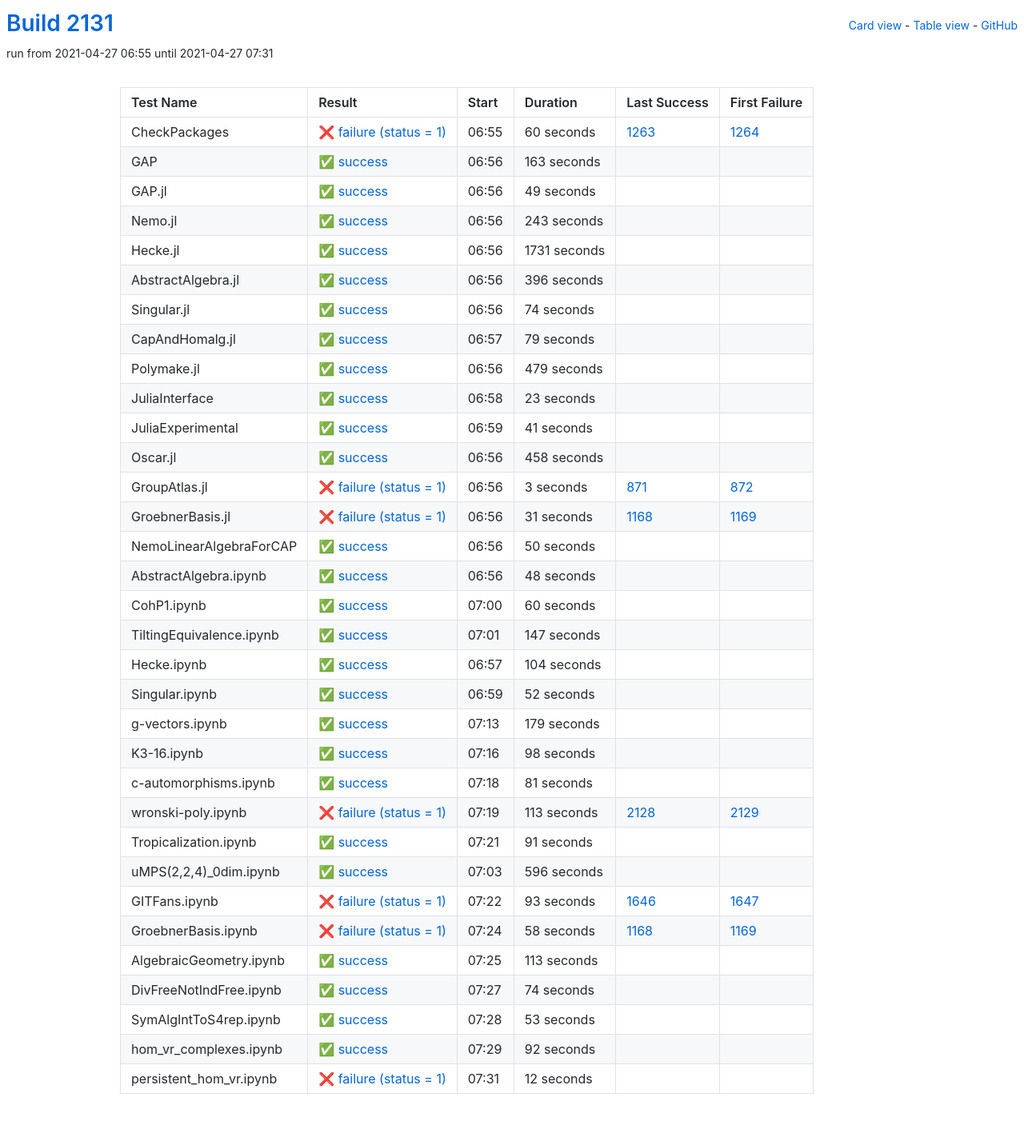
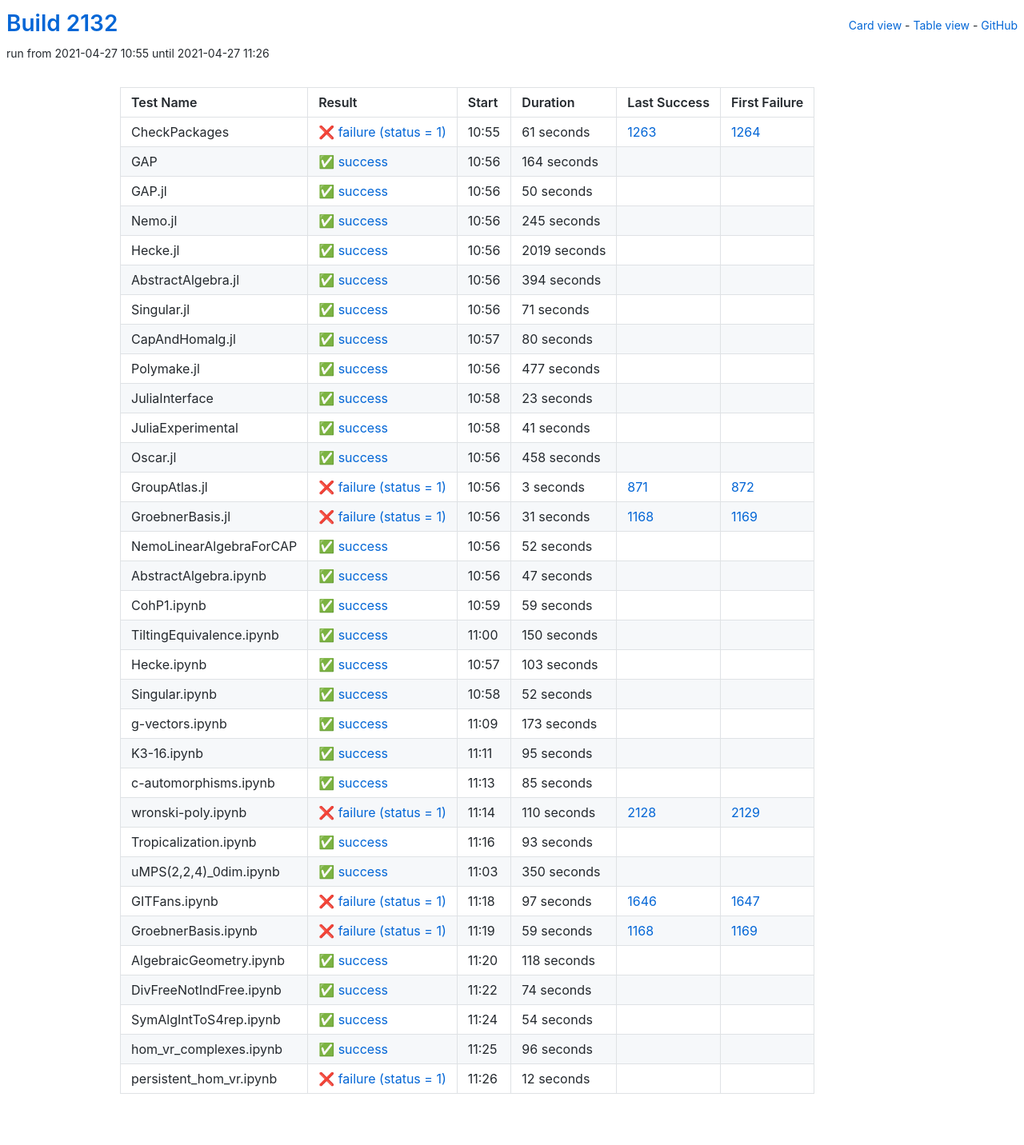
Before and after one commit to oscar-system/oscar-ci-status-stable, a Jekyll site: the page built from table.html, in a window 1280 px wide. Shown: the whole page at 80% size. Built offline with Jekyll 4.4.1, drawn with Linux system fonts in a browser that asks for light colours.

Commit message:
Build #2132

```diff
--- a/_data/ci.yml
+++ b/_data/ci.yml
@@ -1,6 +1,6 @@
 ---
-build: 2131
-build_url: https://oscarci.mathematik.uni-kl.de/job/oscar-stable/2131/
+build: 2132
+build_url: https://oscarci.mathematik.uni-kl.de/job/oscar-stable/2132/
 job: oscar-stable
 organization: oscar-system
 repo: oscar-ci-status-stable
@@ -8,116 +8,116 @@ repourl: https://github.com/oscar-system/oscar-ci-status-stable
 tests:
 - name: CheckPackages
   id: checkpackages
-  log: https://oscarci.mathematik.uni-kl.de/job/oscar-stable/2131/artifact/logs/build-2131/CheckPackages.log
-  start: 2021-04-27 06:55
+  log: https://oscarci.mathematik.uni-kl.de/job/oscar-stable/2132/artifact/logs/build-2132/CheckPackages.log
+  start: 2021-04-27 10:55
   success: false
   exitcode: 1
   status: failure
-  duration: 60
+  duration: 61
   last_success: 1263
   last_success_url: https://oscarci.mathematik.uni-kl.de/job/oscar-stable/1263/
   first_failure: 1264
   first_failure_url: https://oscarci.mathematik.uni-kl.de/job/oscar-stable/1264/
 - name: GAP
   id: gap
-  log: https://oscarci.mathematik.uni-kl.de/job/oscar-stable/2131/artifact/logs/build-2131/GAP.log
-  start: 2021-04-27 06:56
+  log: https://oscarci.mathematik.uni-kl.de/job/oscar-stable/2132/artifact/logs/build-2132/GAP.log
+  start: 2021-04-27 10:56
   success: true
   exitcode: 0
   status: success
-  duration: 163
+  duration: 164
   last_success: false
   last_success_url:
   first_failure: false
   first_failure_url:
 - name: GAP.jl
   id: gap-jl
-  log: https://oscarci.mathematik.uni-kl.de/job/oscar-stable/2131/artifact/logs/build-2131/GAP.jl.log
-  start: 2021-04-27 06:56
+  log: https://oscarci.mathematik.uni-kl.de/job/oscar-stable/2132/artifact/logs/build-2132/GAP.jl.log
+  start: 2021-04-27 10:56
   success: true
   exitcode: 0
   status: success
-  duration: 49
+  duration: 50
   last_success: false
   last_success_url:
   first_failure: false
   first_failure_url:
 - name: Nemo.jl
   id: nemo-jl
-  log: https://oscarci.mathematik.uni-kl.de/job/oscar-stable/2131/artifact/logs/build-2131/Nemo.jl.log
-  start: 2021-04-27 06:56
+  log: https://oscarci.mathematik.uni-kl.de/job/oscar-stable/2132/artifact/logs/build-2132/Nemo.jl.log
+  start: 2021-04-27 10:56
   success: true
   exitcode: 0
   status: success
-  duration: 243
+  duration: 245
   last_success: false
   last_success_url:
   first_failure: false
   first_failure_url:
 - name: Hecke.jl
   id: hecke-jl
-  log: https://oscarci.mathematik.uni-kl.de/job/oscar-stable/2131/artifact/logs/build-2131/Hecke.jl.log
-  start: 2021-04-27 06:56
+  log: https://oscarci.mathematik.uni-kl.de/job/oscar-stable/2132/artifact/logs/build-2132/Hecke.jl.log
+  start: 2021-04-27 10:56
   success: true
   exitcode: 0
   status: success
-  duration: 1731
+  duration: 2019
   last_success: false
   last_success_url:
   first_failure: false
   first_failure_url:
 - name: AbstractAlgebra.jl
   id: abstractalgebra-jl
-  log: https://oscarci.mathematik.uni-kl.de/job/oscar-stable/2131/artifact/logs/build-2131/AbstractAlgebra.jl.log
-  start: 2021-04-27 06:56
+  log: https://oscarci.mathematik.uni-kl.de/job/oscar-stable/2132/artifact/logs/build-2132/AbstractAlgebra.jl.log
+  start: 2021-04-27 10:56
   success: true
   exitcode: 0
   status: success
-  duration: 396
+  duration: 394
   last_success: false
   last_success_url:
   first_failure: false
   first_failure_url:
 - name: Singular.jl
   id: singular-jl
-  log: https://oscarci.mathematik.uni-kl.de/job/oscar-stable/2131/artifact/logs/build-2131/Singular.jl.log
-  start: 2021-04-27 06:56
+  log: https://oscarci.mathematik.uni-kl.de/job/oscar-stable/2132/artifact/logs/build-2132/Singular.jl.log
+  start: 2021-04-27 10:56
   success: true
   exitcode: 0
   status: success
-  duration: 74
+  duration: 71
   last_success: false
   last_success_url:
   first_failure: false
   first_failure_url:
 - name: CapAndHomalg.jl
   id: capandhomalg-jl
-  log: https://oscarci.mathematik.uni-kl.de/job/oscar-stable/2131/artifact/logs/build-2131/CapAndHomalg.jl.log
-  start: 2021-04-27 06:57
+  log: https://oscarci.mathematik.uni-kl.de/job/oscar-stable/2132/artifact/logs/build-2132/CapAndHomalg.jl.log
+  start: 2021-04-27 10:57
   success: true
   exitcode: 0
   status: success
-  duration: 79
+  duration: 80
   last_success: false
   last_success_url:
   first_failure: false
   first_failure_url:
 - name: Polymake.jl
   id: polymake-jl
-  log: https://oscarci.mathematik.uni-kl.de/job/oscar-stable/2131/artifact/logs/build-2131/Polymake.jl.log
-  start: 2021-04-27 06:56
+  log: https://oscarci.mathematik.uni-kl.de/job/oscar-stable/2132/artifact/logs/build-2132/Polymake.jl.log
+  start: 2021-04-27 10:56
   success: true
   exitcode: 0
   status: success
-  duration: 479
+  duration: 477
   last_success: false
   last_success_url:
   first_failure: false
   first_failure_url:
 - name: JuliaInterface
   id: juliainterface
-  log: https://oscarci.mathematik.uni-kl.de/job/oscar-stable/2131/artifact/logs/build-2131/JuliaInterface.log
-  start: 2021-04-27 06:58
+  log: https://oscarci.mathematik.uni-kl.de/job/oscar-stable/2132/artifact/logs/build-2132/JuliaInterface.log
+  start: 2021-04-27 10:58
   success: true
   exitcode: 0
   status: success
@@ -128,8 +128,8 @@ tests:
   first_failure_url:
 - name: JuliaExperimental
   id: juliaexperimental
-  log: https://oscarci.mathematik.uni-kl.de/job/oscar-stable/2131/artifact/logs/build-2131/JuliaExperimental.log
-  start: 2021-04-27 06:59
+  log: https://oscarci.mathematik.uni-kl.de/job/oscar-stable/2132/artifact/logs/build-2132/JuliaExperimental.log
+  start: 2021-04-27 10:58
   success: true
   exitcode: 0
   status: success
@@ -140,8 +140,8 @@ tests:
   first_failure_url:
 - name: Oscar.jl
   id: oscar-jl
-  log: https://oscarci.mathematik.uni-kl.de/job/oscar-stable/2131/artifact/logs/build-2131/Oscar.jl.log
-  start: 2021-04-27 06:56
+  log: https://oscarci.mathematik.uni-kl.de/job/oscar-stable/2132/artifact/logs/build-2132/Oscar.jl.log
+  start: 2021-04-27 10:56
   success: true
   exitcode: 0
   status: success
@@ -152,8 +152,8 @@ tests:
   first_failure_url:
 - name: GroupAtlas.jl
   id: groupatlas-jl
-  log: https://oscarci.mathematik.uni-kl.de/job/oscar-stable/2131/artifact/logs/build-2131/GroupAtlas.jl.log
-  start: 2021-04-27 06:56
+  log: https://oscarci.mathematik.uni-kl.de/job/oscar-stable/2132/artifact/logs/build-2132/GroupAtlas.jl.log
+  start: 2021-04-27 10:56
   success: false
   exitcode: 1
   status: failure
@@ -164,8 +164,8 @@ tests:
   first_failure_url: https://oscarci.mathematik.uni-kl.de/job/oscar-stable/872/
 - name: GroebnerBasis.jl
   id: groebnerbasis-jl
-  log: https://oscarci.mathematik.uni-kl.de/job/oscar-stable/2131/artifact/logs/build-2131/GroebnerBasis.jl.log
-  start: 2021-04-27 06:56
+  log: https://oscarci.mathematik.uni-kl.de/job/oscar-stable/2132/artifact/logs/build-2132/GroebnerBasis.jl.log
+  start: 2021-04-27 10:56
   success: false
   exitcode: 1
   status: failure
@@ -176,68 +176,68 @@ tests:
   first_failure_url: https://oscarci.mathematik.uni-kl.de/job/oscar-stable/1169/
 - name: NemoLinearAlgebraForCAP
   id: nemolinearalgebraforcap
-  log: https://oscarci.mathematik.uni-kl.de/job/oscar-stable/2131/artifact/logs/build-2131/NemoLinearAlgebraForCAP.log
-  start: 2021-04-27 06:56
+  log: https://oscarci.mathematik.uni-kl.de/job/oscar-stable/2132/artifact/logs/build-2132/NemoLinearAlgebraForCAP.log
+  start: 2021-04-27 10:56
   success: true
   exitcode: 0
   status: success
-  duration: 50
+  duration: 52
   last_success: false
   last_success_url:
   first_failure: false
   first_failure_url:
 - name: AbstractAlgebra.ipynb
   id: abstractalgebra-ipynb
-  log: https://oscarci.mathematik.uni-kl.de/job/oscar-stable/2131/artifact/logs/build-2131/AbstractAlgebra.ipynb.log
-  start: 2021-04-27 06:56
+  log: https://oscarci.mathematik.uni-kl.de/job/oscar-stable/2132/artifact/logs/build-2132/AbstractAlgebra.ipynb.log
+  start: 2021-04-27 10:56
   success: true
   exitcode: 0
   status: success
-  duration: 48
+  duration: 47
   last_success: false
   last_success_url:
   first_failure: false
   first_failure_url:
 - name: CohP1.ipynb
   id: cohp1-ipynb
-  log: https://oscarci.mathematik.uni-kl.de/job/oscar-stable/2131/artifact/logs/build-2131/CohP1.ipynb.log
-  start: 2021-04-27 07:00
+  log: https://oscarci.mathematik.uni-kl.de/job/oscar-stable/2132/artifact/logs/build-2132/CohP1.ipynb.log
+  start: 2021-04-27 10:59
   success: true
   exitcode: 0
   status: success
-  duration: 60
+  duration: 59
   last_success: false
   last_success_url:
   first_failure: false
   first_failure_url:
 - name: TiltingEquivalence.ipynb
   id: tiltingequivalence-ipynb
-  log: https://oscarci.mathematik.uni-kl.de/job/oscar-stable/2131/artifact/logs/build-2131/TiltingEquivalence.ipynb.log
-  start: 2021-04-27 07:01
+  log: https://oscarci.mathematik.uni-kl.de/job/oscar-stable/2132/artifact/logs/build-2132/TiltingEquivalence.ipynb.log
+  start: 2021-04-27 11:00
   success: true
   exitcode: 0
   status: success
-  duration: 147
+  duration: 150
   last_success: false
   last_success_url:
   first_failure: false
   first_failure_url:
 - name: Hecke.ipynb
   id: hecke-ipynb
-  log: https://oscarci.mathematik.uni-kl.de/job/oscar-stable/2131/artifact/logs/build-2131/Hecke.ipynb.log
-  start: 2021-04-27 06:57
+  log: https://oscarci.mathematik.uni-kl.de/job/oscar-stable/2132/artifact/logs/build-2132/Hecke.ipynb.log
+  start: 2021-04-27 10:57
   success: true
   exitcode: 0
   status: success
-  duration: 104
+  duration: 103
   last_success: false
   last_success_url:
   first_failure: false
   first_failure_url:
 - name: Singular.ipynb
   id: singular-ipynb
-  log: https://oscarci.mathematik.uni-kl.de/job/oscar-stable/2131/artifact/logs/build-2131/Singular.ipynb.log
-  start: 2021-04-27 06:59
+  log: https://oscarci.mathematik.uni-kl.de/job/oscar-stable/2132/artifact/logs/build-2132/Singular.ipynb.log
+  start: 2021-04-27 10:58
   success: true
   exitcode: 0
   status: success
@@ -248,116 +248,116 @@ tests:
   first_failure_url:
 - name: g-vectors.ipynb
   id: g-vectors-ipynb
-  log: https://oscarci.mathematik.uni-kl.de/job/oscar-stable/2131/artifact/logs/build-2131/g-vectors.ipynb.log
-  start: 2021-04-27 07:13
+  log: https://oscarci.mathematik.uni-kl.de/job/oscar-stable/2132/artifact/logs/build-2132/g-vectors.ipynb.log
+  start: 2021-04-27 11:09
   success: true
   exitcode: 0
   status: success
-  duration: 179
+  duration: 173
   last_success: false
   last_success_url:
   first_failure: false
   first_failure_url:
 - name: K3-16.ipynb
   id: k3-16-ipynb
-  log: https://oscarci.mathematik.uni-kl.de/job/oscar-stable/2131/artifact/logs/build-2131/K3-16.ipynb.log
-  start: 2021-04-27 07:16
+  log: https://oscarci.mathematik.uni-kl.de/job/oscar-stable/2132/artifact/logs/build-2132/K3-16.ipynb.log
+  start: 2021-04-27 11:11
   success: true
   exitcode: 0
   status: success
-  duration: 98
+  duration: 95
   last_success: false
   last_success_url:
   first_failure: false
   first_failure_url:
 - name: c-automorphisms.ipynb
   id: c-automorphisms-ipynb
-  log: https://oscarci.mathematik.uni-kl.de/job/oscar-stable/2131/artifact/logs/build-2131/c-automorphisms.ipynb.log
-  start: 2021-04-27 07:18
+  log: https://oscarci.mathematik.uni-kl.de/job/oscar-stable/2132/artifact/logs/build-2132/c-automorphisms.ipynb.log
+  start: 2021-04-27 11:13
   success: true
   exitcode: 0
   status: success
-  duration: 81
+  duration: 85
   last_success: false
   last_success_url:
   first_failure: false
   first_failure_url:
 - name: wronski-poly.ipynb
   id: wronski-poly-ipynb
-  log: https://oscarci.mathematik.uni-kl.de/job/oscar-stable/2131/artifact/logs/build-2131/wronski-poly.ipynb.log
-  start: 2021-04-27 07:19
+  log: https://oscarci.mathematik.uni-kl.de/job/oscar-stable/2132/artifact/logs/build-2132/wronski-poly.ipynb.log
+  start: 2021-04-27 11:14
   success: false
   exitcode: 1
   status: failure
-  duration: 113
+  duration: 110
   last_success: 2128
   last_success_url: https://oscarci.mathematik.uni-kl.de/job/oscar-stable/2128/
   first_failure: 2129
   first_failure_url: https://oscarci.mathematik.uni-kl.de/job/oscar-stable/2129/
 - name: Tropicalization.ipynb
   id: tropicalization-ipynb
-  log: https://oscarci.mathematik.uni-kl.de/job/oscar-stable/2131/artifact/logs/build-2131/Tropicalization.ipynb.log
-  start: 2021-04-27 07:21
+  log: https://oscarci.mathematik.uni-kl.de/job/oscar-stable/2132/artifact/logs/build-2132/Tropicalization.ipynb.log
+  start: 2021-04-27 11:16
   success: true
   exitcode: 0
   status: success
-  duration: 91
+  duration: 93
   last_success: false
   last_success_url:
   first_failure: false
   first_failure_url:
 - name: uMPS(2,2,4)_0dim.ipynb
   id: umps-2-2-4-0dim-ipynb
-  log: https://oscarci.mathematik.uni-kl.de/job/oscar-stable/2131/artifact/logs/build-2131/uMPS-2-2-4-_0dim.ipynb.log
-  start: 2021-04-27 07:03
+  log: https://oscarci.mathematik.uni-kl.de/job/oscar-stable/2132/artifact/logs/build-2132/uMPS-2-2-4-_0dim.ipynb.log
+  start: 2021-04-27 11:03
   success: true
   exitcode: 0
   status: success
-  duration: 596
+  duration: 350
   last_success: false
   last_success_url:
   first_failure: false
   first_failure_url:
 - name: GITFans.ipynb
   id: gitfans-ipynb
-  log: https://oscarci.mathematik.uni-kl.de/job/oscar-stable/2131/artifact/logs/build-2131/GITFans.ipynb.log
-  start: 2021-04-27 07:22
+  log: https://oscarci.mathematik.uni-kl.de/job/oscar-stable/2132/artifact/logs/build-2132/GITFans.ipynb.log
+  start: 2021-04-27 11:18
   success: false
   exitcode: 1
   status: failure
-  duration: 93
+  duration: 97
   last_success: 1646
   last_success_url: https://oscarci.mathematik.uni-kl.de/job/oscar-stable/1646/
   first_failure: 1647
   first_failure_url: https://oscarci.mathematik.uni-kl.de/job/oscar-stable/1647/
 - name: GroebnerBasis.ipynb
   id: groebnerbasis-ipynb
-  log: https://oscarci.mathematik.uni-kl.de/job/oscar-stable/2131/artifact/logs/build-2131/GroebnerBasis.ipynb.log
-  start: 2021-04-27 07:24
+  log: https://oscarci.mathematik.uni-kl.de/job/oscar-stable/2132/artifact/logs/build-2132/GroebnerBasis.ipynb.log
+  start: 2021-04-27 11:19
   success: false
   exitcode: 1
   status: failure
-  duration: 58
+  duration: 59
   last_success: 1168
   last_success_url: https://oscarci.mathematik.uni-kl.de/job/oscar-stable/1168/
   first_failure: 1169
   first_failure_url: https://oscarci.mathematik.uni-kl.de/job/oscar-stable/1169/
 - name: AlgebraicGeometry.ipynb
   id: algebraicgeometry-ipynb
-  log: https://oscarci.mathematik.uni-kl.de/job/oscar-stable/2131/artifact/logs/build-2131/AlgebraicGeometry.ipynb.log
-  start: 2021-04-27 07:25
+  log: https://oscarci.mathematik.uni-kl.de/job/oscar-stable/2132/artifact/logs/build-2132/AlgebraicGeometry.ipynb.log
+  start: 2021-04-27 11:20
   success: true
   exitcode: 0
   status: success
-  duration: 113
+  duration: 118
   last_success: false
   last_success_url:
   first_failure: false
   first_failure_url:
 - name: DivFreeNotIndFree.ipynb
   id: divfreenotindfree-ipynb
-  log: https://oscarci.mathematik.uni-kl.de/job/oscar-stable/2131/artifact/logs/build-2131/DivFreeNotIndFree.ipynb.log
-  start: 2021-04-27 07:27
+  log: https://oscarci.mathematik.uni-kl.de/job/oscar-stable/2132/artifact/logs/build-2132/DivFreeNotIndFree.ipynb.log
+  start: 2021-04-27 11:22
   success: true
   exitcode: 0
   status: success
@@ -368,32 +368,32 @@ tests:
   first_failure_url:
 - name: SymAlgIntToS4rep.ipynb
   id: symalginttos4rep-ipynb
-  log: https://oscarci.mathematik.uni-kl.de/job/oscar-stable/2131/artifact/logs/build-2131/SymAlgIntToS4rep.ipynb.log
-  start: 2021-04-27 07:28
+  log: https://oscarci.mathematik.uni-kl.de/job/oscar-stable/2132/artifact/logs/build-2132/SymAlgIntToS4rep.ipynb.log
+  start: 2021-04-27 11:24
   success: true
   exitcode: 0
   status: success
-  duration: 53
+  duration: 54
   last_success: false
   last_success_url:
   first_failure: false
   first_failure_url:
 - name: hom_vr_complexes.ipynb
   id: hom-vr-complexes-ipynb
-  log: https://oscarci.mathematik.uni-kl.de/job/oscar-stable/2131/artifact/logs/build-2131/hom_vr_complexes.ipynb.log
-  start: 2021-04-27 07:29
+  log: https://oscarci.mathematik.uni-kl.de/job/oscar-stable/2132/artifact/logs/build-2132/hom_vr_complexes.ipynb.log
+  start: 2021-04-27 11:25
   success: true
   exitcode: 0
   status: success
-  duration: 92
+  duration: 96
   last_success: false
   last_success_url:
   first_failure: false
   first_failure_url:
 - name: persistent_hom_vr.ipynb
   id: persistent-hom-vr-ipynb
-  log: https://oscarci.mathematik.uni-kl.de/job/oscar-stable/2131/artifact/logs/build-2131/persistent_hom_vr.ipynb.log
-  start: 2021-04-27 07:31
+  log: https://oscarci.mathematik.uni-kl.de/job/oscar-stable/2132/artifact/logs/build-2132/persistent_hom_vr.ipynb.log
+  start: 2021-04-27 11:26
   success: false
   exitcode: 1
   status: failure
```
Also changed, not shown: README.md.
